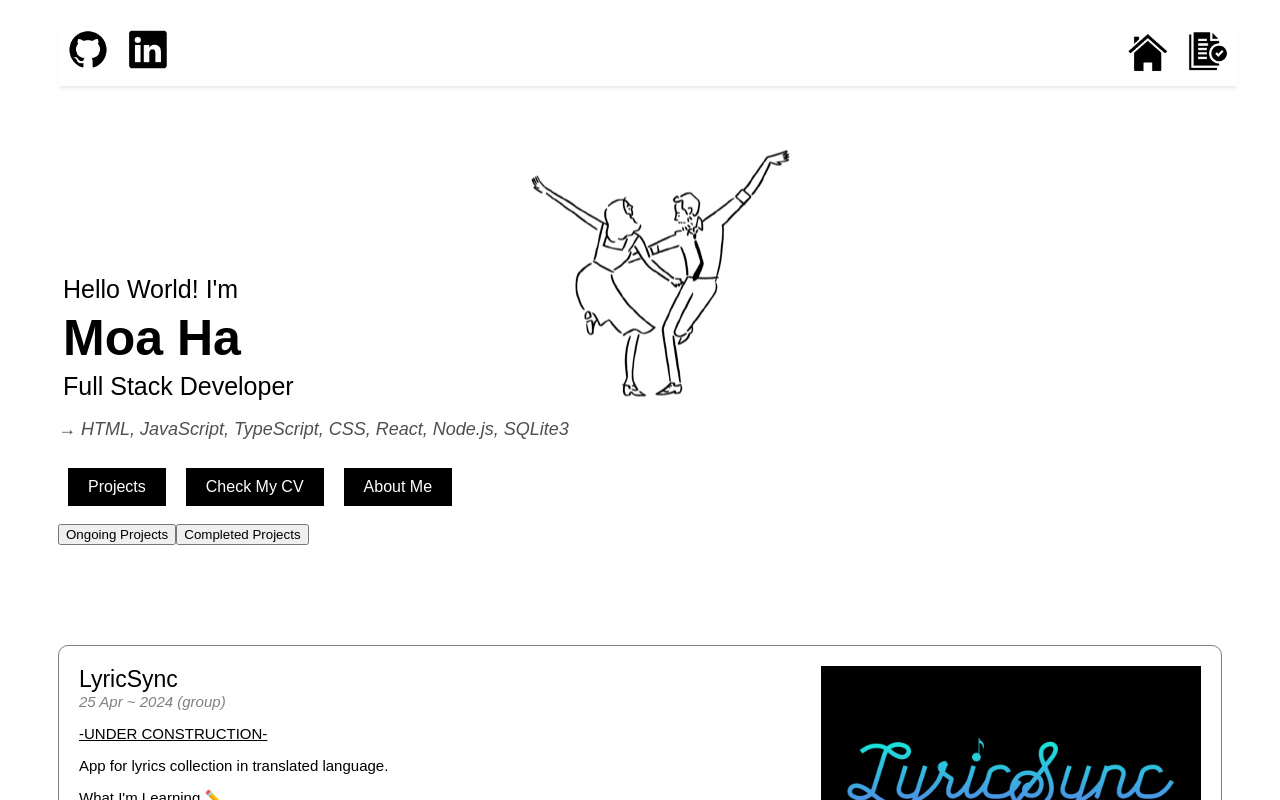
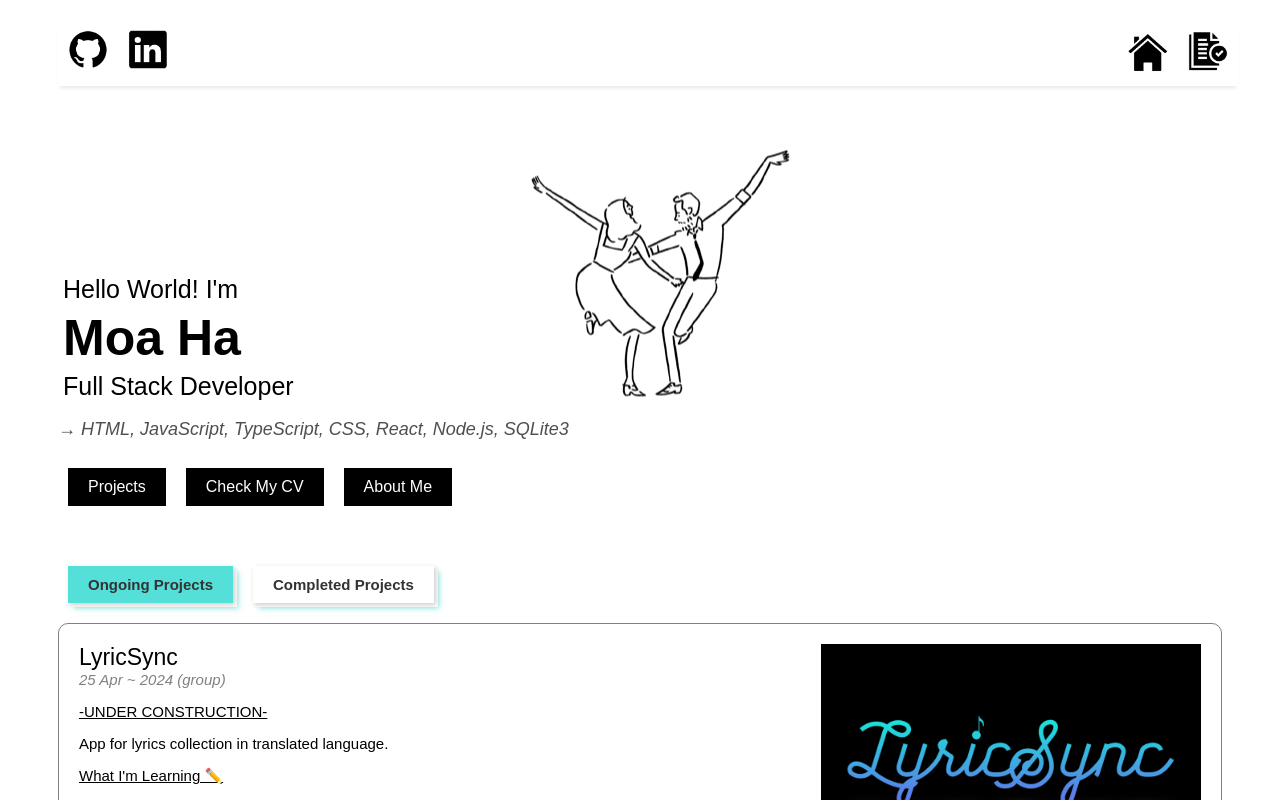
Before and after one commit to moa-ha/moa-ha.github.io, a React (Vite) app: page / in a window 1280 px wide. Shown: the top 800 px of the page. Built offline with nearby package versions, Linux system fonts and the light colour scheme; the HTML template or start-up script is replaced by a standard one.

Commit message:
button styling

```diff
--- a/src/style/main.css
+++ b/src/style/main.css
@@ -81,8 +81,11 @@
 
 /* Projects */
 
+.projects-container {
+  margin-top: 50px;
+}
 #projects {
-  margin-top: 100px;
+  margin-top: 20px;
 }
 .projects {
   min-height: 280px;
@@ -159,6 +162,39 @@
 .underline {
   text-decoration: underline;
 }
+
+.project-toggle {
+  position: relative;
+  font-size: 15px;
+  font-weight: bold;
+  padding: 10px 20px;
+  margin: 0 10px;
+  cursor: pointer;
+  border: none;
+  background-color: white;
+  color: #333;
+  transition: background-color 0.3s, color 0.3s;
+  box-shadow: 2px 2px 5px rgba(0, 0, 0, 0.2);
+}
+
+.project-toggle::before {
+  content: '';
+  position: absolute;
+  top: 4px;
+  left: 4px;
+  width: 100%;
+  height: 100%;
+  background-color: white;
+  box-shadow: 2px 2px 5px rgba(84, 223, 216, 0.5);
+  z-index: -1;
+}
+.project-toggle.active {
+  background-color: #54dfd8;
+}
+.project-toggle:hover {
+  background-color: rgba(84, 223, 216, 0.5);
+}
+
 @media screen and (max-width: 768px) {
   .projects {
     display: flex;
```
